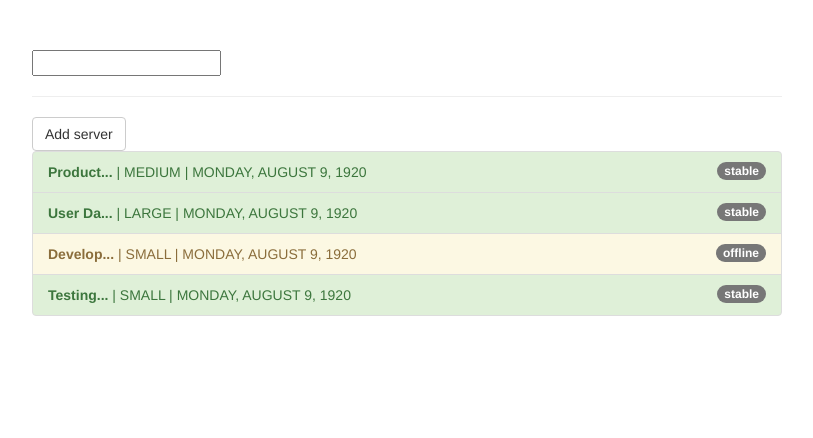
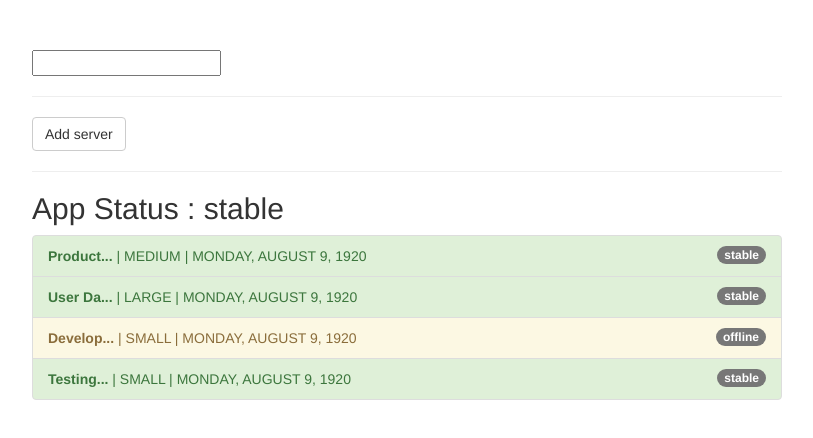
Before and after one commit to PiyushKhanna30/Angular---The-Complete-Guide-2021Edition, an Angular app in the folder Section 17/pipes-start/: page / in a window 1280 px wide. Shown: the top 438 px of the page, without its empty margins (233-1046 px from the left). Built offline with nearby package versions, Linux system fonts and the light colour scheme.

Commit message:
async pipe demo

```diff
--- a/Section 17/pipes-start/src/app/app.component.html
+++ b/Section 17/pipes-start/src/app/app.component.html
@@ -4,6 +4,8 @@
       <input type="text" [(ngModel)]="filterStatus">
       <hr>
       <button class="btn btn-default" (click)="addServer()">Add server</button>
+      <hr>
+      <h2>App Status : {{appStatus | async}}</h2>
       <ul class="list-group">
         <li class="list-group-item" *ngFor="let server of servers | filter:filterStatus:'status'"
           [ngClass]="getStatusClasses(server)">
--- a/Section 17/pipes-start/src/app/app.component.ts
+++ b/Section 17/pipes-start/src/app/app.component.ts
@@ -6,6 +6,11 @@
   styleUrls: ['./app.component.css']
 })
 export class AppComponent {
+  appStatus = new Promise((resolve, reject) => {
+    setTimeout(()=>{
+      resolve('stable');
+    },2000)
+  });
   servers = [
     {
       instanceType: 'medium',
```
